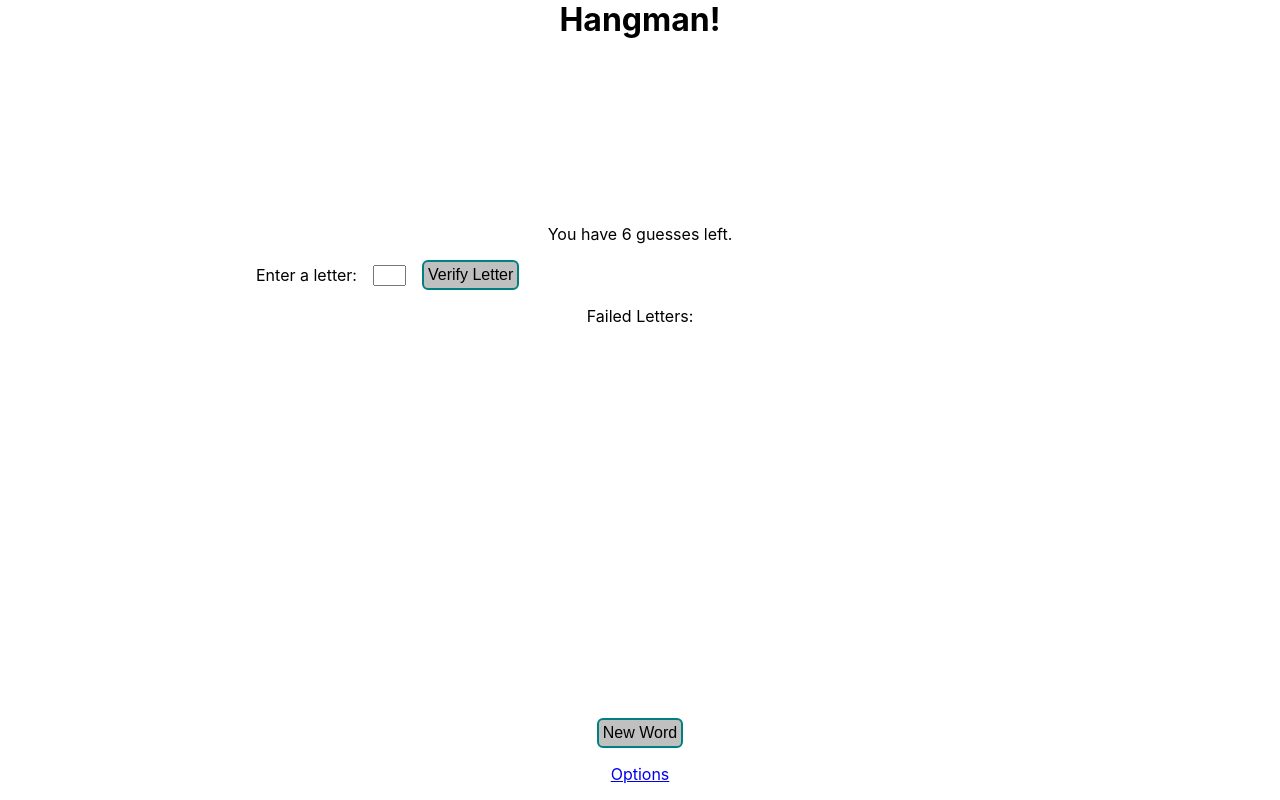
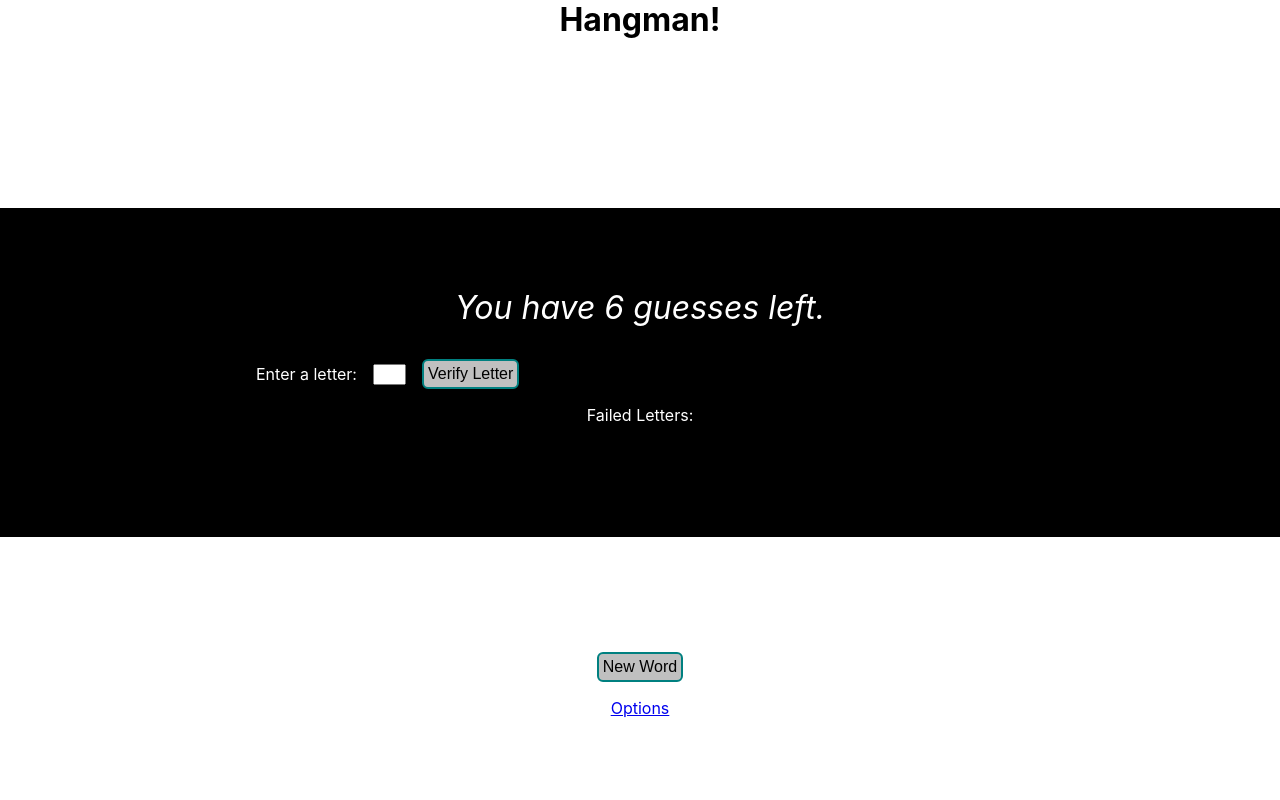
Before and after one commit to gness1804/hangman, a React (Create React App) app: page / in a window 1280 px wide. Built offline with nearby package versions, Linux system fonts and the light colour scheme.

Commit message:
fix some alignment issues

```diff
--- a/src/Main/index.css
+++ b/src/Main/index.css
@@ -12,6 +12,12 @@
 
 .main-top-items-container {
   margin-bottom: 3rem;
+  padding: 3rem;
+}
+
+.main-total-guesses {
+  font-size: 2rem;
+  font-style: italic;
 }
 
 .main-inputs-container {
@@ -37,8 +43,17 @@
   margin: 2rem 0;
 }
 
+.main-bottom-items-container {
+  height: 300px;
+  display: flex;
+  flex-direction: column;
+  justify-content: center;
+  align-items: center;
+}
+
 .main-new-word-button {
   margin-bottom: 1rem;
+  width: fit-content;
 }
 
 .main-options-link {
--- a/src/Main/index.tsx
+++ b/src/Main/index.tsx
@@ -90,8 +90,10 @@ const Main = ({ word, setWord, totalGuesses, maxWordLength }: Props) => {
       )}
       {!loading && (
         <div className="main-container">
-          <div className="main-top-items-container">
-            <p>You have {totalGuesses - failedLetters.length} guesses left.</p>
+          <div className="main-top-items-container dark">
+            <p className="main-total-guesses">
+              You have {totalGuesses - failedLetters.length} guesses left.
+            </p>
             <div className="main-inputs-container">
               <label
                 htmlFor="letterInput"
@@ -124,7 +126,7 @@ const Main = ({ word, setWord, totalGuesses, maxWordLength }: Props) => {
               ))}
             </div>
           </div>
-          <div className="main-bottom-items-container">
+          <div className="main-bottom-items-container light">
             <button
               onClick={getWord}
               className="main-new-word-button utility-button"
```
